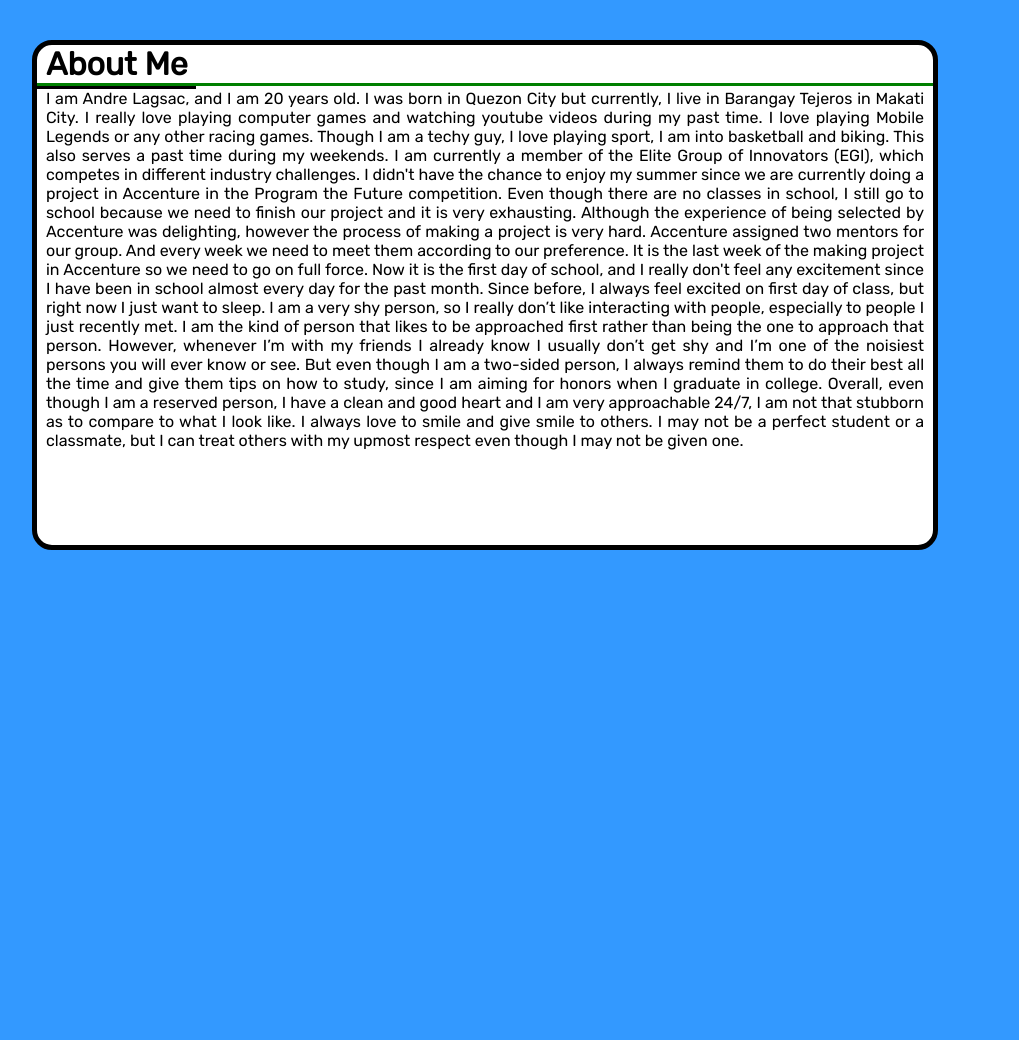
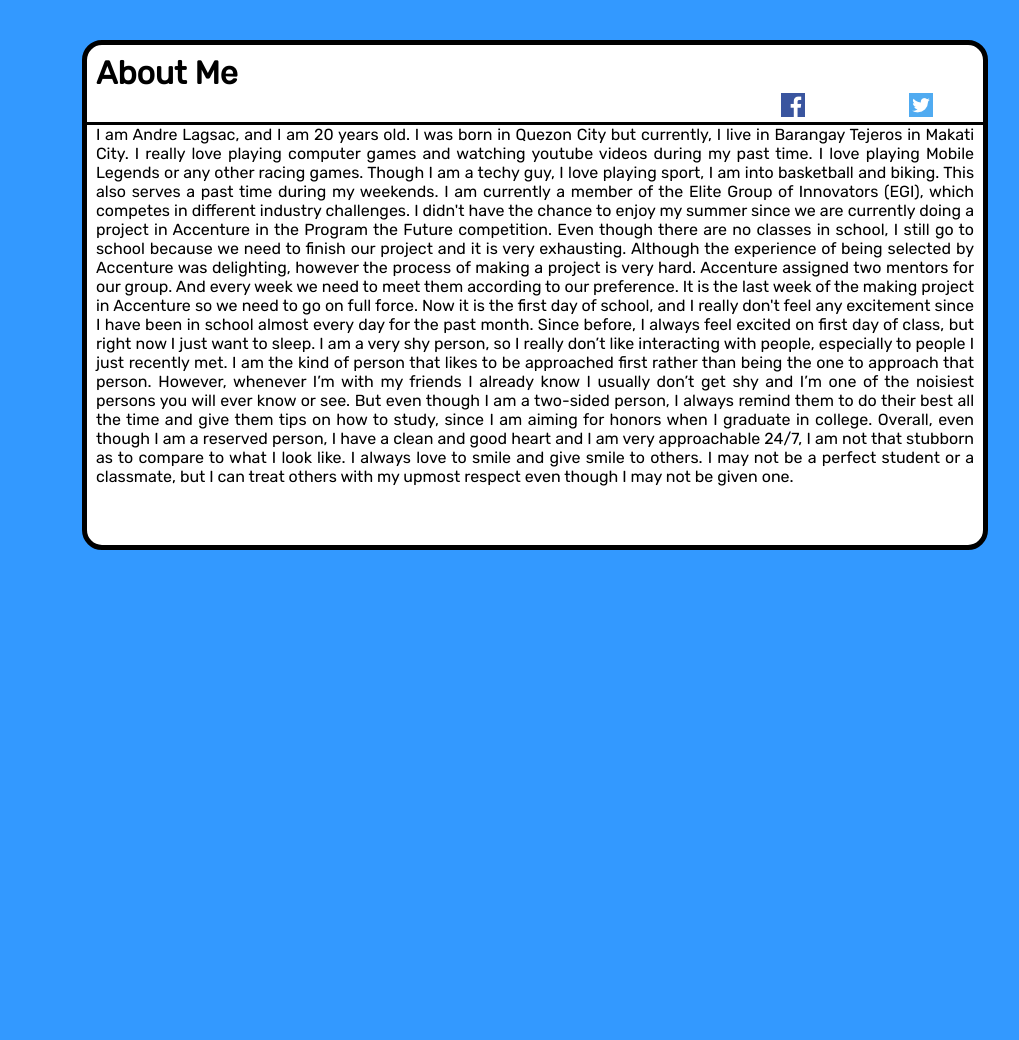
Before and after one commit to amlagsac/lab1, a PHP site: page /about_me.html in a window 1280 px wide. Shown: the part 80-1120 px from the top of the page, without its empty margins (8-1027 px from the left). Run offline with PHP 8.4, Linux system fonts and the light colour scheme.

Commit message:
About me

```diff
--- a/about_me.html
+++ b/about_me.html
@@ -37,10 +37,14 @@
         </div>
         <div class = "body_text">
             <div class = "about_me_text">
-                <div class = box_text>
+                <div class = "box_text">
+                    <div class = "inner_box_text">
                         <h1>About Me</h1>
-                    <hr size="3" height="17.5%" color="green">
-                    <hr size="3" width="17.5%" color="black">
+                        <ul class = "accounts">
+                            <a href = https://www.facebook.com/andre.lagsac><img src = "assests/facebook.png"></a>
+                            <a href = https://twitter.com/itsandrelagsac><img src = "assests/twitter.png"></a>
+                        </ul>
+                        <hr size="3" width="100%" color="black">
                         <p>
                         I am Andre Lagsac, and I am 20 years old. I was born in Quezon City but currently, I live in Barangay Tejeros in Makati City. I really love playing computer games and watching youtube videos during my past time. I love playing Mobile Legends or any other racing games. Though I am a techy guy, I love playing sport, I am into basketball and biking. This also serves a past time during my weekends. I am currently a member of the Elite Group of Innovators (EGI), which competes in different industry challenges.
                         I didn't have the chance to enjoy my summer since we are currently doing a project in Accenture in the Program the Future competition. Even though there are no classes in school, I still go to school because we need to finish our project and it is very exhausting. Although the experience of being selected by Accenture was delighting, however the process of making a project is very hard. Accenture assigned two mentors for our group. And every week we need to meet them according to our preference. It is the last week of the making project in Accenture so we need to go on full force.
@@ -50,5 +54,6 @@
                     </div>
                 </div>
             </div>
+        </div>
     </body>
 </html>
--- a/css/styles_about_me.css
+++ b/css/styles_about_me.css
@@ -89,22 +89,31 @@
 }
 .box_text{
     border-radius: 20px;
-    margin-left: 40px;
+    margin-left: 90px;
     border: 5px solid black;
     width: 70%;
     height: 500px;
     display: block;
     background-color: white;
 }
-.box_text h1{
+.inner_box_text h1{
     text-align: left;
+    padding-top: 1%;
     padding-left: 1%;
     font-family: 'Rubik', sans-serif;
     font-weight: bolder;
 }
-.body_text p{
+.inner_box_text p{
     text-align: justify;
     padding-left: 1%;
     padding-right: 1%;
     font-family: 'Rubik', sans-serif;
 }
+.accounts {
+    float: right;
+    list-style: none;
+}
+.accounts a img{
+    display: inline;
+    padding: 1px 50px;
+}
```
Also changed, not shown: assests/facebook.png (added), assests/twitter.png (added). Lines whose indentation alone changed are shown as unchanged.
